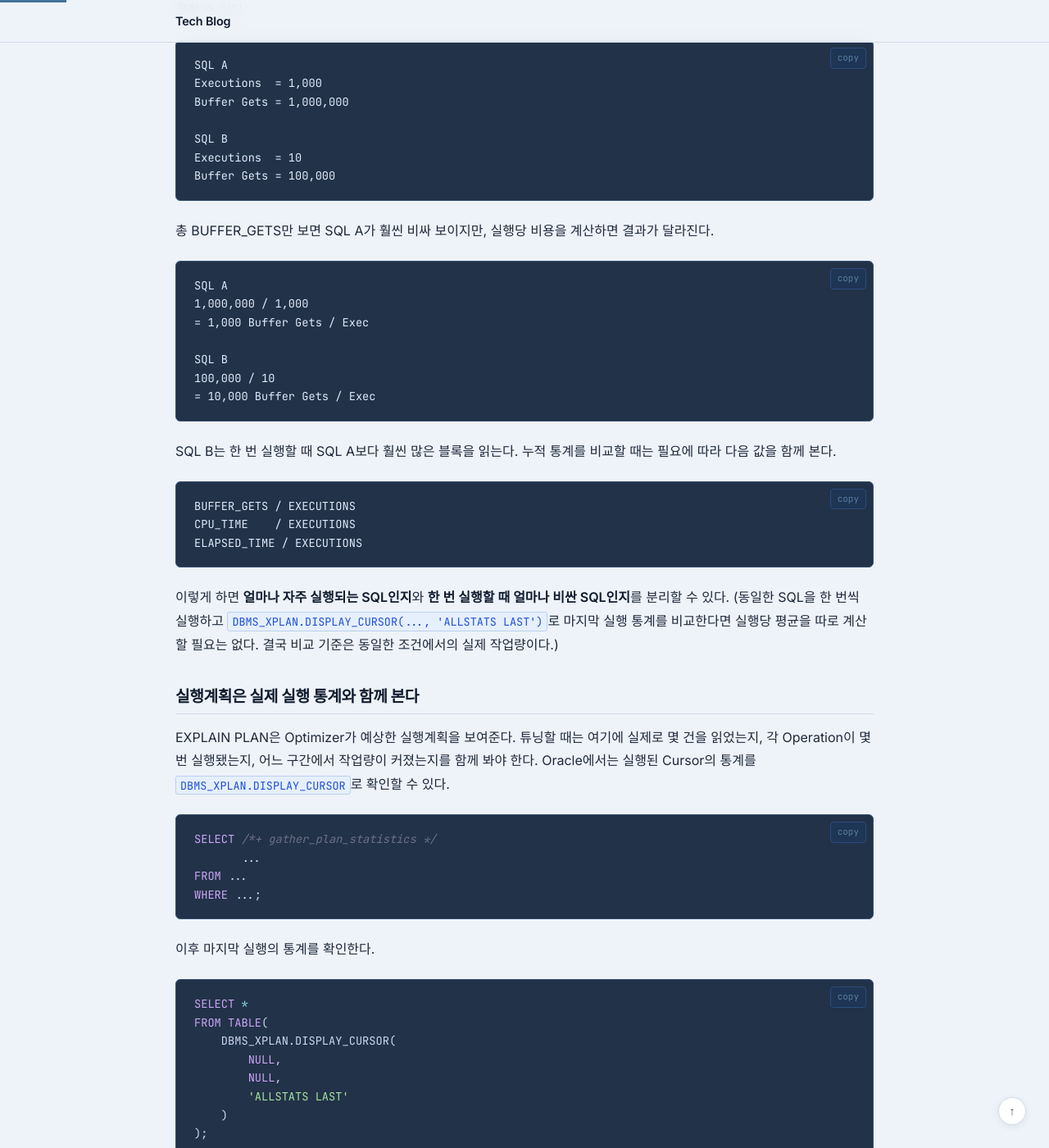
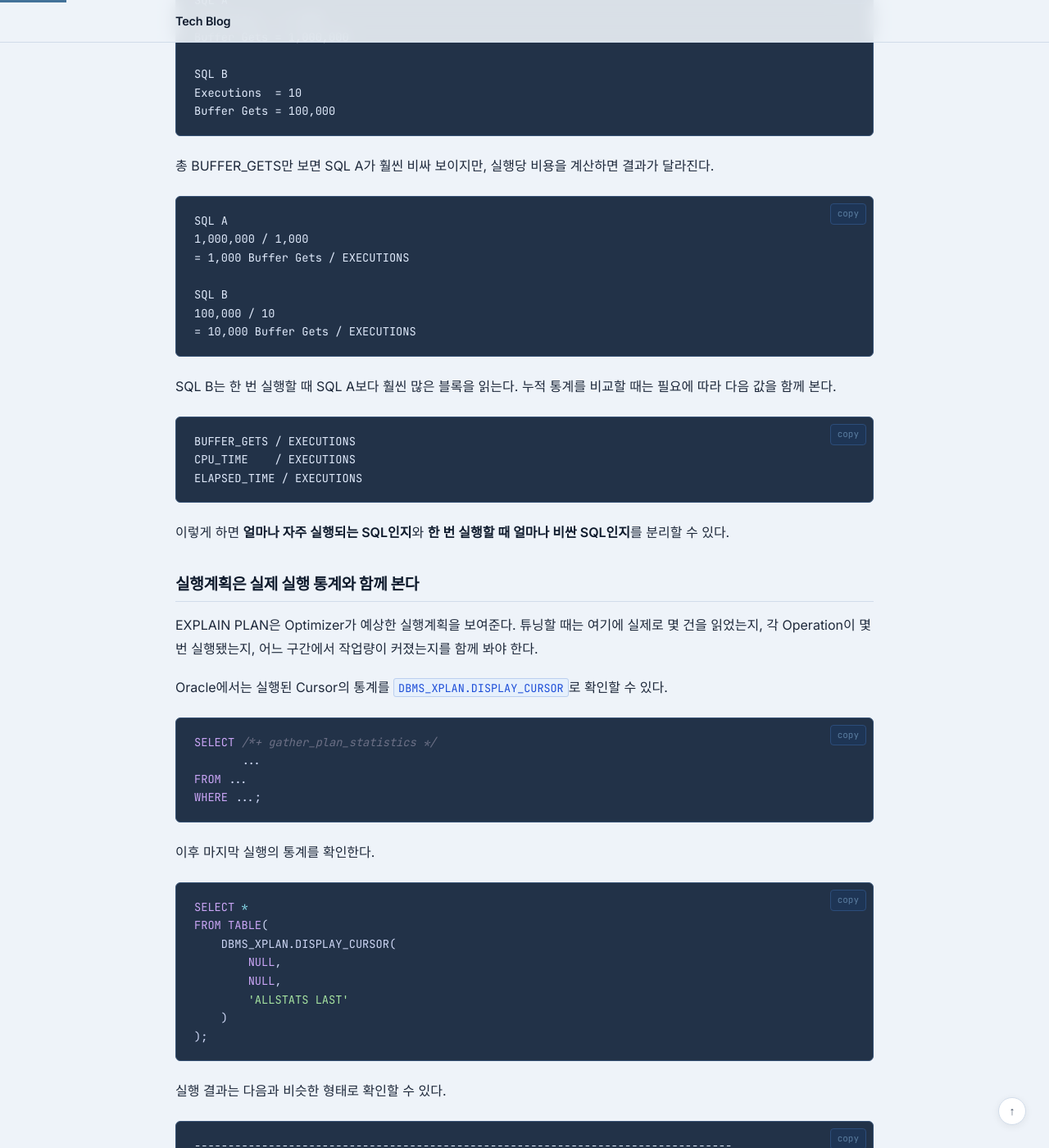
Before and after one commit to jw3418/jw3418.github.io, a Jekyll site: the page built from _posts/2026-09-23-oracle-sql-tuning-execution-plan.md, in a window 1280 px wide and 1400 px high, scrolled down 1054 px. Shown: the whole window at 82% size. Built offline with Jekyll 4.4.1, drawn with Linux system fonts in a browser that asks for light colours; some of the changed text lies outside the part shown.

Commit message:
Update 2026-09-23-oracle-sql-tuning-execution-plan.md

````diff
--- a/_posts/2026-09-23-oracle-sql-tuning-execution-plan.md
+++ b/_posts/2026-09-23-oracle-sql-tuning-execution-plan.md
@@ -17,13 +17,11 @@
 
 실행계획에서는 어떤 Operation이 선택됐는지보다, 어디에서 많은 데이터를 읽고 어떤 작업이 반복되는지를 확인해야 한다.
 
-> **같은 결과를 반환하는데도 SQL마다 작업량이 달라지는 이유는 무엇일까?**
-
-이 글에서는 Oracle 실행계획과 실행 통계를 기준으로, 쿼리를 튜닝하면서 확인했던 병목과 수정 방법을 정리한다.
+이 글에서는 Oracle 실행계획과 실행 통계를 기준으로, 쿼리를 튜닝하면서 확인했던 병목과 수정 방법을 정리하고자 한다.
 
 ## SQL 튜닝에서 무엇을 측정할 것인가
 
-SQL이 느리다고 해서 ELAPSED_TIME 하나만 봐서는 원인을 알기 어렵다. 튜닝 전후에는 주로 다음 지표를 함께 비교했다.
+SQL이 느리다고 해서 ELAPSED_TIME 하나만 봐서는 원인을 알기 어렵다. 튜닝 전후에는 주로 다음 지표들을 함께 비교했다.
 
 | 지표 | 의미 | 확인하려는 것 |
 | --- | --- | --- |
@@ -49,11 +47,11 @@
 ```text
 SQL A
 1,000,000 / 1,000
-= 1,000 Buffer Gets / Exec
+= 1,000 Buffer Gets / EXECUTIONS
 
 SQL B
 100,000 / 10
-= 10,000 Buffer Gets / Exec
+= 10,000 Buffer Gets / EXECUTIONS
 ```
 
 SQL B는 한 번 실행할 때 SQL A보다 훨씬 많은 블록을 읽는다. 누적 통계를 비교할 때는 필요에 따라 다음 값을 함께 본다.
@@ -64,11 +62,13 @@
 ELAPSED_TIME / EXECUTIONS
 ```
 
-이렇게 하면 **얼마나 자주 실행되는 SQL인지**와 **한 번 실행할 때 얼마나 비싼 SQL인지**를 분리할 수 있다. (동일한 SQL을 한 번씩 실행하고 `DBMS_XPLAN.DISPLAY_CURSOR(..., 'ALLSTATS LAST')`로 마지막 실행 통계를 비교한다면 실행당 평균을 따로 계산할 필요는 없다. 결국 비교 기준은 동일한 조건에서의 실제 작업량이다.)
+이렇게 하면 **얼마나 자주 실행되는 SQL인지**와 **한 번 실행할 때 얼마나 비싼 SQL인지**를 분리할 수 있다.
 
 ## 실행계획은 실제 실행 통계와 함께 본다
 
-EXPLAIN PLAN은 Optimizer가 예상한 실행계획을 보여준다. 튜닝할 때는 여기에 실제로 몇 건을 읽었는지, 각 Operation이 몇 번 실행됐는지, 어느 구간에서 작업량이 커졌는지를 함께 봐야 한다. Oracle에서는 실행된 Cursor의 통계를 `DBMS_XPLAN.DISPLAY_CURSOR`로 확인할 수 있다.
+EXPLAIN PLAN은 Optimizer가 예상한 실행계획을 보여준다. 튜닝할 때는 여기에 실제로 몇 건을 읽었는지, 각 Operation이 몇 번 실행됐는지, 어느 구간에서 작업량이 커졌는지를 함께 봐야 한다.
+
+Oracle에서는 실행된 Cursor의 통계를 `DBMS_XPLAN.DISPLAY_CURSOR`로 확인할 수 있다.
 
 ```sql
 SELECT /*+ gather_plan_statistics */
````
Also changed, not shown: other parts of _posts/2026-09-23-oracle-sql-tuning-execution-plan.md (+1 -1 lines).
